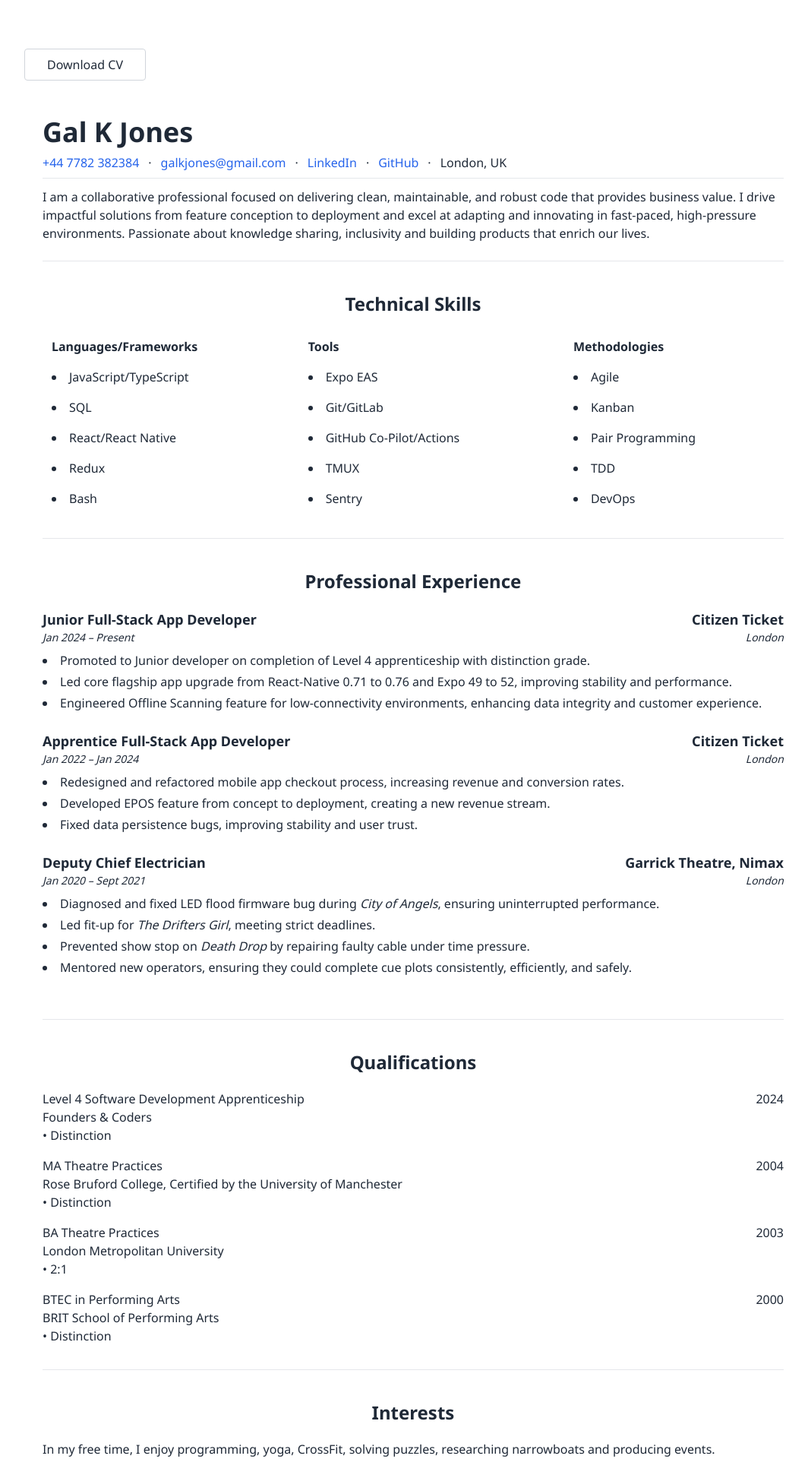
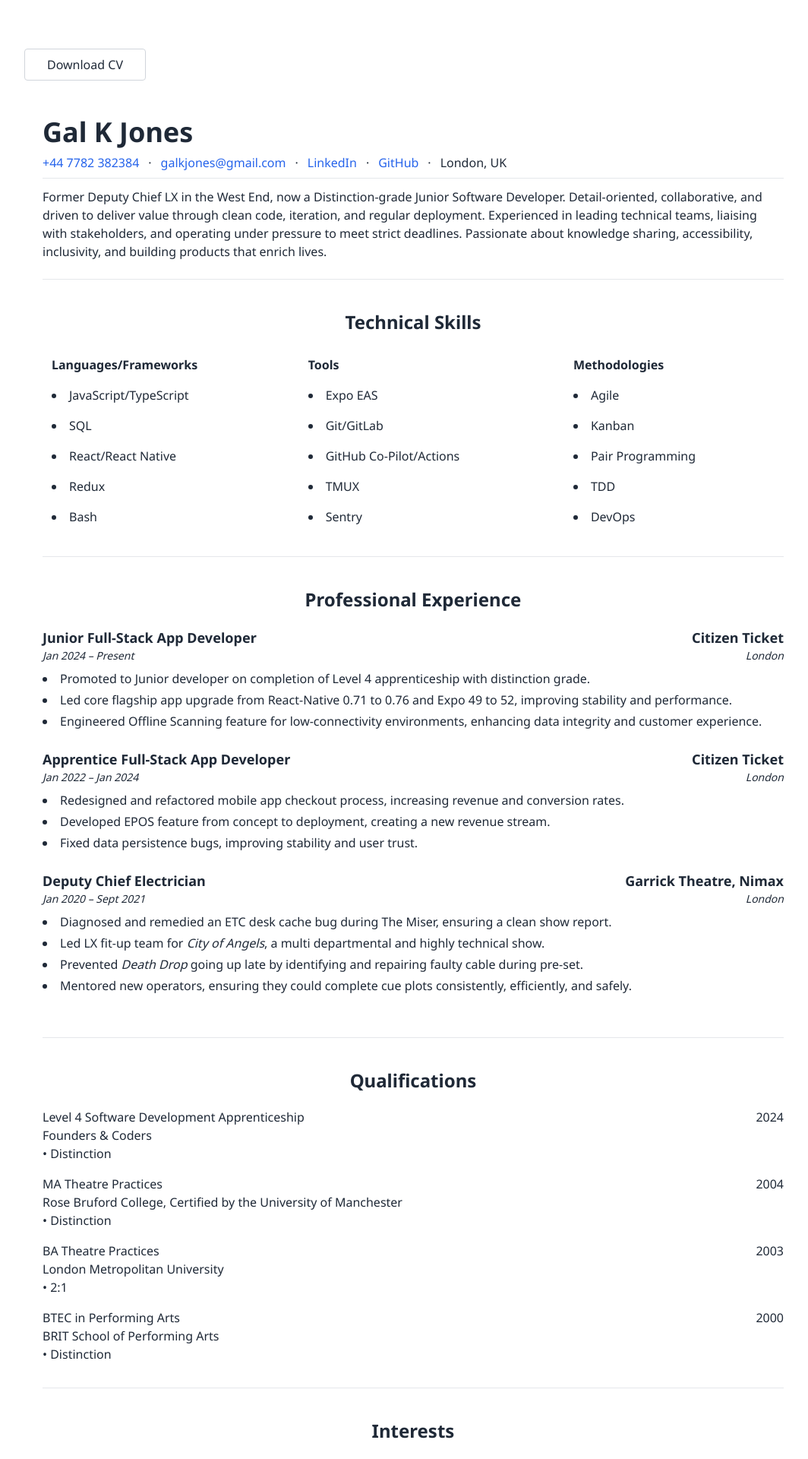
Before and after one commit to GalKJ/galjonesportfolio, a Next.js app: page / in a window 1280 px wide. Shown: the top 1920 px of the page at 76% size, without its empty margins (96-1160 px from the left). Built offline with nearby package versions, Linux system fonts and the light colour scheme.

Commit message:
style: update profile section and experience details for clarity and impact

```diff
--- a/src/data/cvV2.ts
+++ b/src/data/cvV2.ts
@@ -39,7 +39,7 @@ export const cvV2: CVV2 = {
     location: "London, UK",
   },
   profile:
-    "I am a collaborative professional focused on delivering clean, maintainable, and robust code that provides business value. I drive impactful solutions from feature conception to deployment and excel at adapting and innovating in fast-paced, high-pressure environments. Passionate about knowledge sharing, inclusivity and building products that enrich our lives.",
+    "Former Deputy Chief LX in the West End, now a Distinction-grade Junior Software Developer. Detail-oriented, collaborative, and driven to deliver value through clean code, iteration, and regular deployment. Experienced in leading technical teams, liaising with stakeholders, and operating under pressure to meet strict deadlines. Passionate about knowledge sharing, accessibility, inclusivity, and building products that enrich lives.",
   skillsTable: {
     languagesFrameworks: [
       "JavaScript/TypeScript",
@@ -86,9 +86,9 @@ export const cvV2: CVV2 = {
       period: "Jan 2020 – Sept 2021",
       location: "London",
       bullets: [
-        "Diagnosed and fixed LED flood firmware bug during City of Angels, ensuring uninterrupted performance.",
-        "Led fit-up for The Drifters Girl, meeting strict deadlines.",
-        "Prevented show stop on Death Drop by repairing faulty cable under time pressure.",
+        "Diagnosed and remedied an ETC desk cache bug during The Miser, ensuring a clean show report.",
+        "Led LX fit-up team for City of Angels, a multi departmental and highly technical show.",
+        "Prevented Death Drop going up late by identifying and repairing faulty cable during pre-set.",
         "Mentored new operators, ensuring they could complete cue plots consistently, efficiently, and safely.",
       ],
     },
@@ -124,8 +124,8 @@ export const cvV2: CVV2 = {
     "programming",
     "yoga",
     "CrossFit",
+    "cycling",
     "solving puzzles",
     "researching narrowboats",
-    "producing events",
   ],
 };
```
